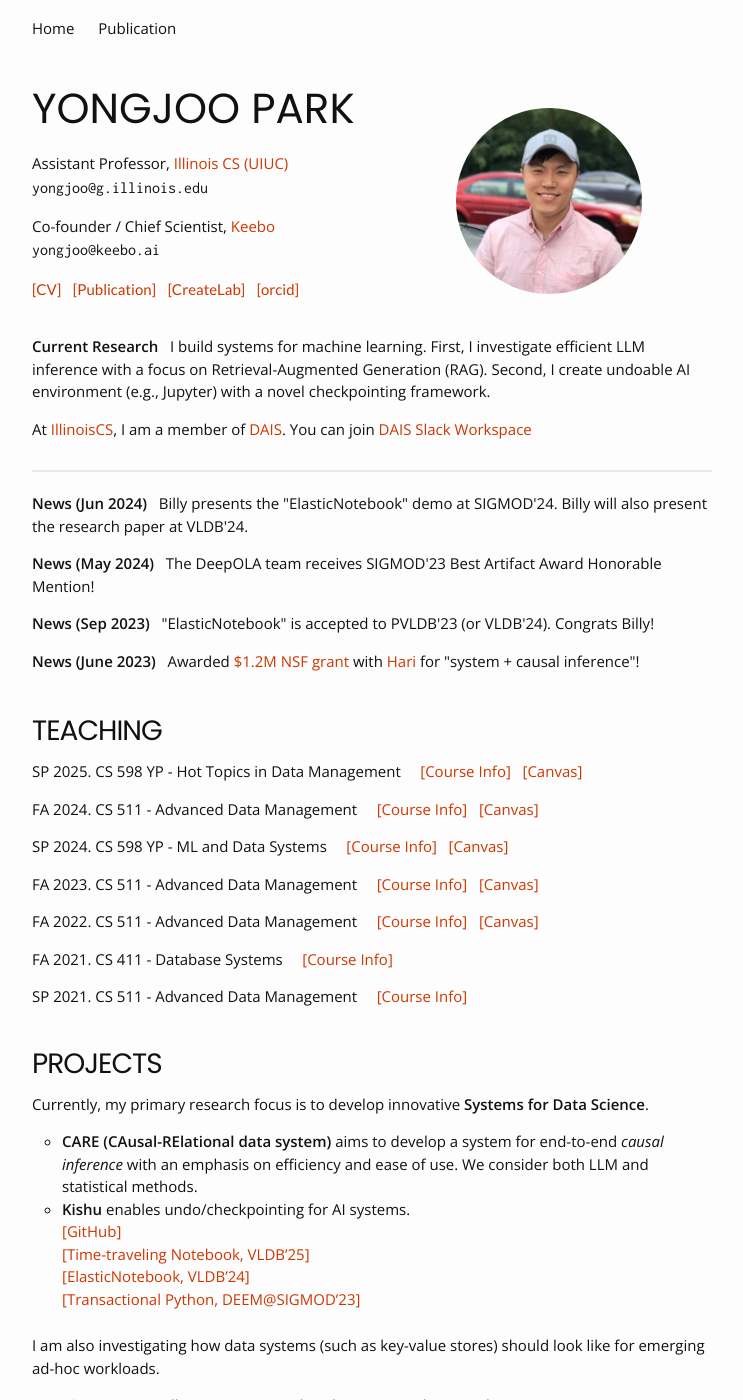
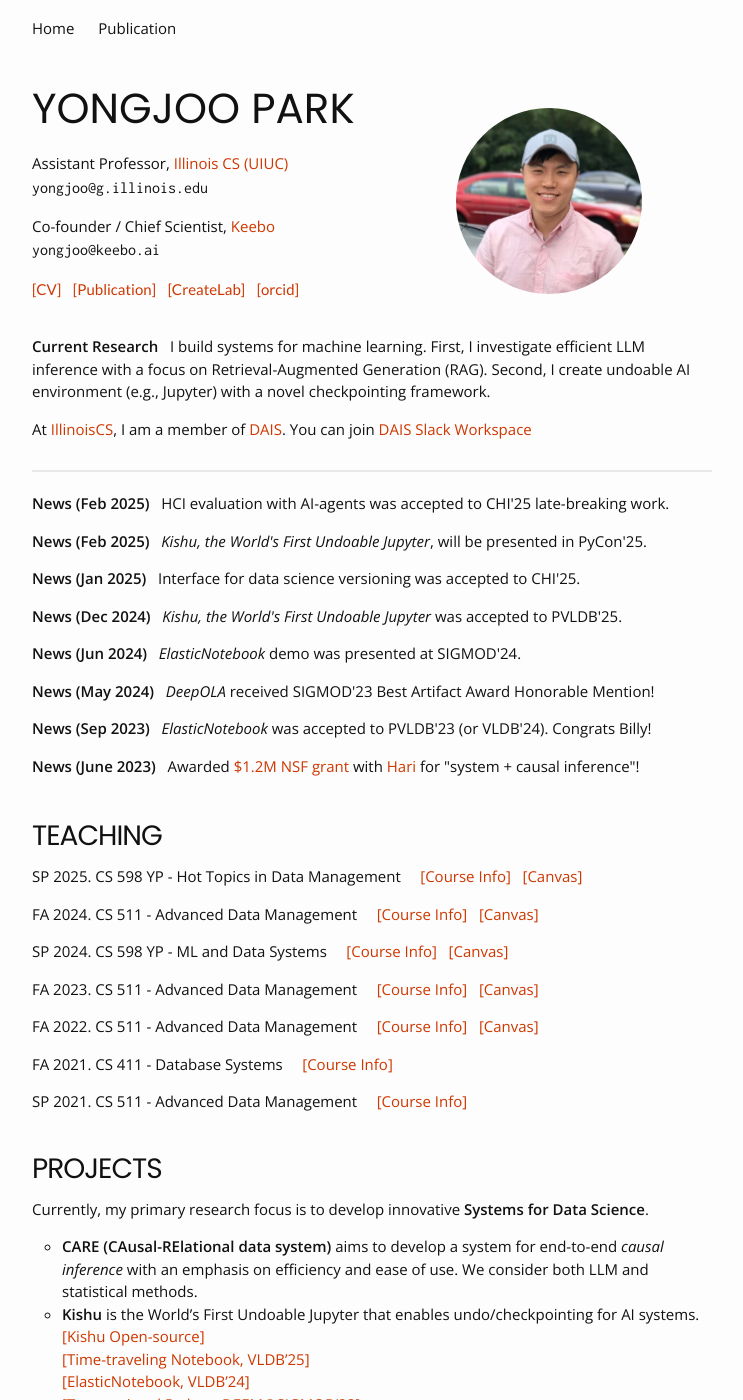
Before and after one commit to pyongjoo/pyongjoo.github.io, a Jekyll site: the page built from index.html, in a window 1280 px wide and 1400 px high. Shown: the whole window, without its empty margins (268-1011 px from the left). Built offline with Jekyll 4.4.1, drawn with Linux system fonts in a browser that asks for light colours.

Commit message:
news updated

```diff
--- a/index.html
+++ b/index.html
@@ -51,10 +51,13 @@ layout: home
 	<div class="row news-block">
 	    <div class="col-md-12 col-lg-12">
 		<!-- <p>I wrote <a href="https://www.reddit.com/r/UIUC/comments/10sa5uj/avoid_using_illinoisedu_email_for_important/">this Reddit post</a> regarding the university email issue. </p> -->
-        <p><b>News (Jun 2024)</b> &nbsp; Billy presents the "ElasticNotebook" demo at SIGMOD'24.
-                Billy will also present the research paper at VLDB'24.</p>
-        <p><b>News (May 2024)</b> &nbsp; The DeepOLA team receives SIGMOD'23 Best Artifact Award Honorable Mention!</p>
-		<p><b>News (Sep 2023)</b> &nbsp; "ElasticNotebook" is accepted to PVLDB'23 (or VLDB'24). Congrats Billy!</p>
+        <p><b>News (Feb 2025)</b> &nbsp; HCI evaluation with AI-agents was accepted to CHI'25 late-breaking work.</p>
+        <p><b>News (Feb 2025)</b> &nbsp; <i>Kishu, the World's First Undoable Jupyter</i>, will be presented in PyCon'25.</p>
+        <p><b>News (Jan 2025)</b> &nbsp; Interface for data science versioning was accepted to CHI'25.</p>
+        <p><b>News (Dec 2024)</b> &nbsp; <i>Kishu, the World's First Undoable Jupyter</i> was accepted to PVLDB'25.</p>
+        <p><b>News (Jun 2024)</b> &nbsp; <i>ElasticNotebook</i> demo was presented at SIGMOD'24.</p>
+        <p><b>News (May 2024)</b> &nbsp; <i>DeepOLA</i> received SIGMOD'23 Best Artifact Award Honorable Mention!</p>
+		<p><b>News (Sep 2023)</b> &nbsp; <i>ElasticNotebook</i> was accepted to PVLDB'23 (or VLDB'24). Congrats Billy!</p>
 		<p><b>News (June 2023)</b> &nbsp; Awarded <a href="https://www.nsf.gov/awardsearch/showAward?AWD_ID=2312561&HistoricalAwards=false">$1.2M NSF grant</a>
             with <a href="http://sundaram.cs.illinois.edu/">Hari</a> for "system + causal inference"!</p>
         <!-- <p><b>News (May 2023)</b> &nbsp; "AirIndex" is accepted to <a href="https://2024.sigmod.org/">SIGMOD 2024</a>. Congrats Supawit!</p>
```
Also changed, not shown: _home/2019-11-20-projects.md (+2 -2 lines).
